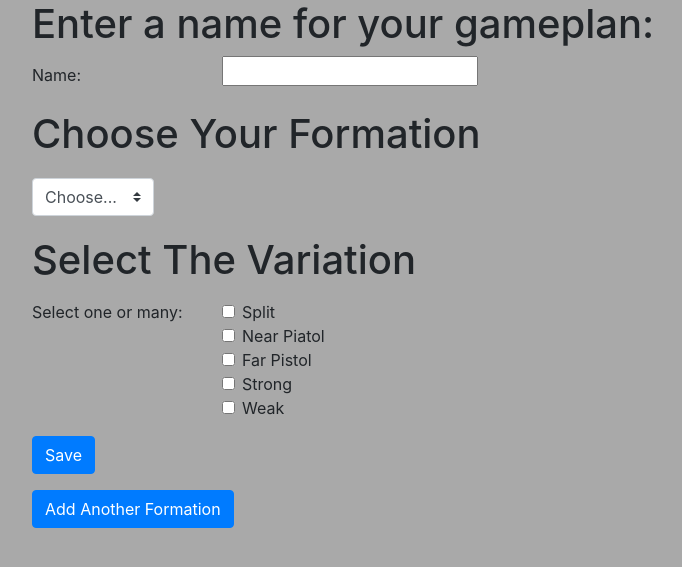
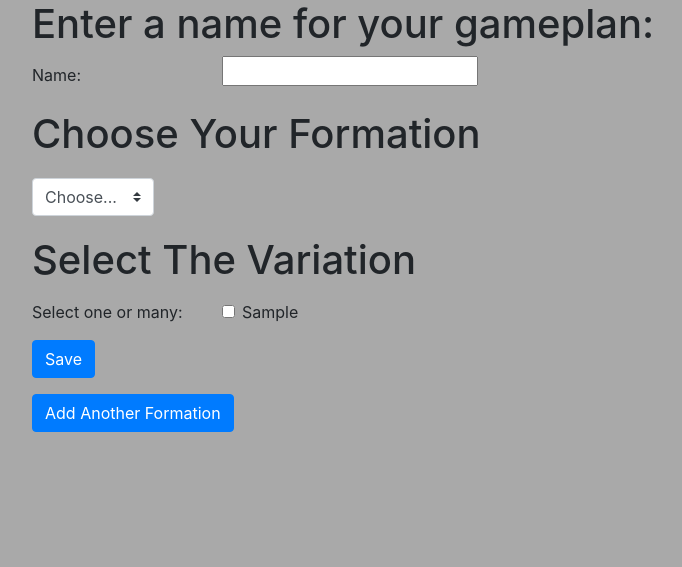
Before and after one commit to ercx80/StatsApp, a Flask app: page /add in a window 1280 px wide. Shown: the part 56-623 px from the top of the page, without its empty margins (53-735 px from the left). Run offline with Flask 2, Linux system fonts and the light colour scheme; tables that the repository leaves empty hold one stand-in row (values such as "Sample post"); some libraries are stand-ins or nearby versions.

Commit message:
Will refactor DB class

```diff
--- a/main.py
+++ b/main.py
@@ -17,7 +17,7 @@
 
     forms = db.relationship('Formations', backref='gameplans')
 
-    def __init__(self, name):
+    def __init__(self, name): #this is the database constructure
         self.name=name
 
 
@@ -65,39 +65,21 @@
 
 @app.route('/add', methods=['POST','GET'])
 def add():
-    plan_name = ''
-    formation_choice = ''
-    variation_choice = ''
 
 
-    plan_error = ''
-    formation_error = ''
-    variation_error = ''
+    if request.method == 'POST':
+        plan_name = request.form['plan'] #variable inside the bracket is what the request gets from the form. Name in the template
 
-    if request.method == 'POST':
-        plan_name = request.form['plan']
-        formation_choice = request.form['choice']
-        variation_choice = request.form['variation']
+        new_plan = Gameplans(plan_name) #new_plan is the object created and inside the () is the variable
 
-        if plan_name == '':
-            plan_error = 'This field cannot be empty'
-        if formation_choice == '':
-            formation_error = 'Please choose a formation'
-        if variation_choice == '':
-            variation_error = 'Please choose a variation'
+        db.session.add(new_plan)
+        db.session.commit()
+    forms = Formations.query.all()
+    variants = Variations.query.all()
 
-        if not plan_error and not formation_error and not variation_error:
-            new_plan = Gameplans(plan_name)
-            new_form = Formations(formation_choice)
-            new_var = Variations(variation_choice)
+    return render_template('add.html', forms = forms , variants = variants)
 
-            db.session.add(new_plan)
-            db.session.commit()
-            return redirect('/tally?id={}'.format(new_plan.id, new_form.id, new_var.id))
-        else:
-                return render_template('add.html', plan_error, formation_error, variation_error)
 
-    return render_template('add.html')
 
 @app.route('/tally', methods=['POST','GET'])
 def tally():
--- a/templates/add.html
+++ b/templates/add.html
@@ -7,10 +7,7 @@
   <div class="form-group row">
     <label for="plan" class="col-sm-2 col-form-label">Name:</label>
     <div class="col-sm-10">
-      <input type="text" id="plan" name='plan' value='{{request.form['plan']}}'>
-      {%if plan_error%}
-      <div class = error>{{plan_error}}</div>
-      {% endif %}
+      <input type="text" id="plan" name='plan'>
     </div>
   </div>
 <p><h1>Choose Your Formation<p></h1>
@@ -18,7 +15,9 @@
     <div class="col-auto my-1">
       <select class="custom-select mr-sm-2" id="inlineFormCustomSelect">
         <option selected>Choose...</option>
-        <option value="doubles">Doubles</option>
+        {% for form in forms%}
+        <option value="doubles">{{form.formation}}</option>
+        {% endfor %}
       </select>
     </div>
   </div>
@@ -28,37 +27,16 @@
     <div class="col-sm-2">Select one or many:</div>
     <div class="col-sm-10">
       <div class="form-check">
+        {% for variant in variants%}
         <input class="form-check-input" type="checkbox" id="split">
         <label class="form-check-label" for="split">
-          Split
+          {{variant.variation}}
         </label>
-      </div>
-      <div class="form-check">
-        <input class="form-check-input" type="checkbox" id="nearPistol">
-        <label class="form-check-label" for="nearPiatol">
-          Near Piatol
-        </label>
-      </div>
-      <div class="form-check">
-        <input class="form-check-input" type="checkbox" id="farPistol">
-        <label class="form-check-label" for="farPistol">
-          Far Pistol
-        </label>
-      </div>
-      <div class="form-check">
-        <input class="form-check-input" type="checkbox" id="strong">
-        <label class="form-check-label" for="strong">
-          Strong
-        </label>
-      </div>
-      <div class="form-check">
-        <input class="form-check-input" type="checkbox" id="weak">
-        <label class="form-check-label" for="weak">
-          Weak
-        </label>
+        {% endfor %}
       </div>
     </div>
   </div>
+
   <div>
      <div class="form-group row">
     <div class="col-sm-10">
```
Also changed, not shown: 1 other file.
